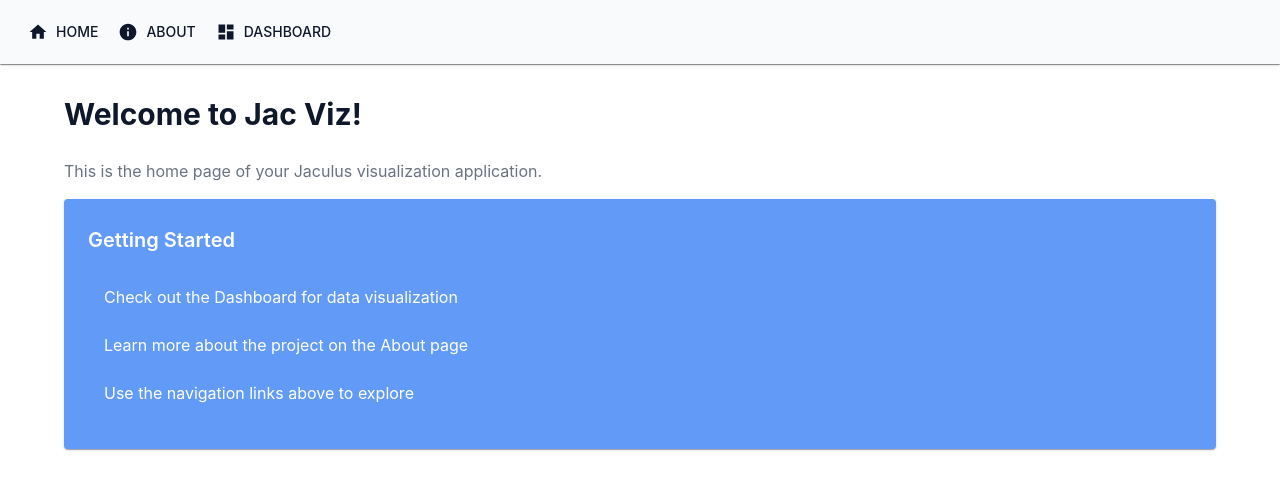
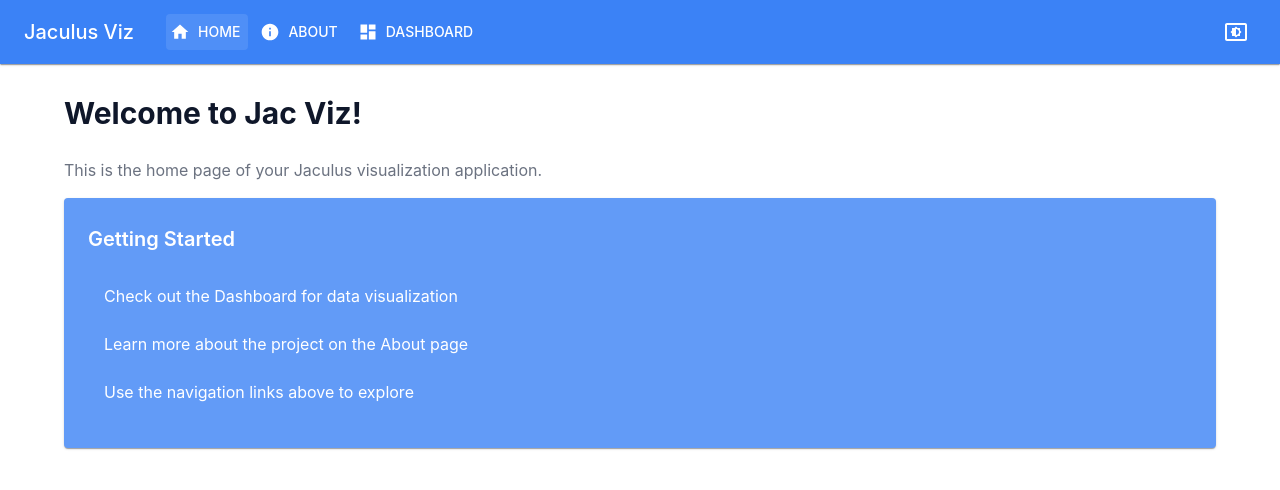
Before and after one commit to jaculus-org/Jaculus-viz, a React (Vite) app: page / in a window 1280 px wide. Shown: the top 490 px of the page. Built offline with nearby package versions, Linux system fonts and the light colour scheme.

Commit message:
feat: implement theme toggle functionality with context and MUI integration

```diff
--- /dev/null
+++ b/src/components/ThemeToggle.tsx
@@ -0,0 +1,101 @@
+import { IconButton, Menu, MenuItem, ListItemIcon, ListItemText } from '@mui/material'
+import {
+  Brightness4,
+  Brightness7,
+  SettingsBrightness,
+  LightMode,
+  DarkMode,
+  Computer
+} from '@mui/icons-material'
+import { useState } from 'react'
+import { useTheme } from '../context/ThemeContext'
+
+export function ThemeToggle() {
+  const { mode, setMode, actualMode } = useTheme()
+  const [anchorEl, setAnchorEl] = useState<null | HTMLElement>(null)
+  const open = Boolean(anchorEl)
+
+  const handleClick = (event: React.MouseEvent<HTMLElement>) => {
+    setAnchorEl(event.currentTarget)
+  }
+
+  const handleClose = () => {
+    setAnchorEl(null)
+  }
+
+  const handleModeSelect = (selectedMode: 'light' | 'dark' | 'system') => {
+    setMode(selectedMode)
+    handleClose()
+  }
+
+  const getIcon = () => {
+    if (mode === 'system') {
+      return <SettingsBrightness />
+    }
+    return actualMode === 'dark' ? <DarkMode /> : <LightMode />
+  }
+
+  const getModeLabel = (modeType: 'light' | 'dark' | 'system') => {
+    switch (modeType) {
+      case 'light':
+        return 'Light'
+      case 'dark':
+        return 'Dark'
+      case 'system':
+        return 'System'
+    }
+  }
+
+  const getModeIcon = (modeType: 'light' | 'dark' | 'system') => {
+    switch (modeType) {
+      case 'light':
+        return <Brightness7 />
+      case 'dark':
+        return <Brightness4 />
+      case 'system':
+        return <Computer />
+    }
+  }
+
+  return (
+    <>
+      <IconButton
+        color="inherit"
+        onClick={handleClick}
+        aria-label="toggle theme"
+        aria-controls={open ? 'theme-menu' : undefined}
+        aria-haspopup="true"
+        aria-expanded={open ? 'true' : undefined}
+      >
+        {getIcon()}
+      </IconButton>
+      <Menu
+        id="theme-menu"
+        anchorEl={anchorEl}
+        open={open}
+        onClose={handleClose}
+        anchorOrigin={{
+          vertical: 'bottom',
+          horizontal: 'right',
+        }}
+        transformOrigin={{
+          vertical: 'top',
+          horizontal: 'right',
+        }}
+      >
+        {(['light', 'dark', 'system'] as const).map((modeOption) => (
+          <MenuItem
+            key={modeOption}
+            onClick={() => handleModeSelect(modeOption)}
+            selected={mode === modeOption}
+          >
+            <ListItemIcon>
+              {getModeIcon(modeOption)}
+            </ListItemIcon>
+            <ListItemText primary={getModeLabel(modeOption)} />
+          </MenuItem>
+        ))}
+      </Menu>
+    </>
+  )
+}
--- /dev/null
+++ b/src/context/ThemeContext.tsx
@@ -0,0 +1,65 @@
+import React, { createContext, useContext, useEffect, useState } from 'react'
+import { ThemeProvider as MuiThemeProvider } from '@mui/material/styles'
+import { CssBaseline } from '@mui/material'
+import { getTheme } from '../theme'
+
+type ThemeMode = 'light' | 'dark' | 'system'
+
+interface ThemeContextType {
+  mode: ThemeMode
+  setMode: (mode: ThemeMode) => void
+  actualMode: 'light' | 'dark'
+}
+
+const ThemeContext = createContext<ThemeContextType | undefined>(undefined)
+
+export const useTheme = () => {
+  const context = useContext(ThemeContext)
+  if (!context) {
+    throw new Error('useTheme must be used within a ThemeProvider')
+  }
+  return context
+}
+
+interface ThemeProviderProps {
+  children: React.ReactNode
+}
+
+export function ThemeProvider({ children }: ThemeProviderProps) {
+  const [mode, setMode] = useState<ThemeMode>(() => {
+    const saved = localStorage.getItem('theme-mode')
+    return (saved as ThemeMode) || 'system'
+  })
+
+  const [systemMode, setSystemMode] = useState<'light' | 'dark'>(() => {
+    return window.matchMedia('(prefers-color-scheme: dark)').matches ? 'dark' : 'light'
+  })
+
+  // Listen for system theme changes
+  useEffect(() => {
+    const mediaQuery = window.matchMedia('(prefers-color-scheme: dark)')
+    const handleChange = (e: MediaQueryListEvent) => {
+      setSystemMode(e.matches ? 'dark' : 'light')
+    }
+
+    mediaQuery.addEventListener('change', handleChange)
+    return () => mediaQuery.removeEventListener('change', handleChange)
+  }, [])
+
+  // Save theme preference to localStorage
+  useEffect(() => {
+    localStorage.setItem('theme-mode', mode)
+  }, [mode])
+
+  const actualMode = mode === 'system' ? systemMode : mode
+  const theme = getTheme(actualMode)
+
+  return (
+    <ThemeContext.Provider value={{ mode, setMode, actualMode }}>
+      <MuiThemeProvider theme={theme}>
+        <CssBaseline />
+        {children}
+      </MuiThemeProvider>
+    </ThemeContext.Provider>
+  )
+}
--- a/src/main.tsx
+++ b/src/main.tsx
@@ -1,9 +1,7 @@
 import { StrictMode } from 'react'
 import { createRoot } from 'react-dom/client'
 import { RouterProvider, createRouter } from '@tanstack/react-router'
-import { ThemeProvider } from '@mui/material/styles'
-import { CssBaseline } from '@mui/material'
-import { theme } from './theme'
+import { ThemeProvider } from './context/ThemeContext'
 
 // Import the generated route tree
 import { routeTree } from './routeTree.gen'
@@ -20,8 +18,7 @@ declare module '@tanstack/react-router' {
 
 createRoot(document.getElementById('root')!).render(
   <StrictMode>
-    <ThemeProvider theme={theme}>
-      <CssBaseline />
+    <ThemeProvider>
       <RouterProvider router={router} />
     </ThemeProvider>
   </StrictMode>,
--- a/src/routes/__root.tsx
+++ b/src/routes/__root.tsx
@@ -1,46 +1,50 @@
 import { createRootRoute, Link, Outlet } from '@tanstack/react-router'
 import { TanStackRouterDevtools } from '@tanstack/router-devtools'
-import { AppBar, Toolbar, Box, Button, Container, Divider } from '@mui/material'
+import { AppBar, Toolbar, Typography, Button, Container, Box } from '@mui/material'
 import { Home, Info, Dashboard } from '@mui/icons-material'
+import { ThemeToggle } from '../components/ThemeToggle'
 
 export const Route = createRootRoute({
   component: () => (
     <>
-      <AppBar position="static" elevation={1} sx={{ backgroundColor: 'background.paper', color: 'text.primary' }}>
+      <AppBar position="static" elevation={1}>
         <Toolbar>
-          <Box sx={{ display: 'flex', gap: 1 }}>
+          <Typography variant="h6" component="div" sx={{ mr: 4 }}>
+            Jaculus Viz
+          </Typography>
+          <Box sx={{ display: 'flex', gap: 1, flexGrow: 1 }}>
             <Button
+              color="inherit"
               component={Link}
               to="/"
               startIcon={<Home />}
-              sx={{ color: 'text.primary' }}
-              className="[&.active]:font-bold [&.active]:color-primary"
+              sx={{ '&.active': { backgroundColor: 'rgba(255, 255, 255, 0.1)' } }}
             >
               Home
             </Button>
             <Button
+              color="inherit"
               component={Link}
               to="/about"
               startIcon={<Info />}
-              sx={{ color: 'text.primary' }}
-              className="[&.active]:font-bold [&.active]:color-primary"
+              sx={{ '&.active': { backgroundColor: 'rgba(255, 255, 255, 0.1)' } }}
             >
               About
             </Button>
             <Button
+              color="inherit"
               component={Link}
               to="/dashboard"
               startIcon={<Dashboard />}
-              sx={{ color: 'text.primary' }}
-              className="[&.active]:font-bold [&.active]:color-primary"
+              sx={{ '&.active': { backgroundColor: 'rgba(255, 255, 255, 0.1)' } }}
             >
               Dashboard
             </Button>
           </Box>
+          <ThemeToggle />
         </Toolbar>
       </AppBar>
-      <Divider />
-      <Container maxWidth="lg" sx={{ py: 2 }}>
+      <Container maxWidth="lg" sx={{ mt: 2, mb: 2 }}>
         <Outlet />
       </Container>
       <TanStackRouterDevtools />
--- a/src/theme.ts
+++ b/src/theme.ts
@@ -1,7 +1,8 @@
 import { createTheme } from '@mui/material/styles'
 
-export const theme = createTheme({
+export const getTheme = (mode: 'light' | 'dark') => createTheme({
   palette: {
+    mode,
     primary: {
       main: '#3b82f6', // Blue
     },
@@ -9,12 +10,12 @@ export const theme = createTheme({
       main: '#10b981', // Green
     },
     background: {
-      default: '#ffffff',
-      paper: '#f9fafb',
+      default: mode === 'light' ? '#ffffff' : '#0f172a',
+      paper: mode === 'light' ? '#f9fafb' : '#1e293b',
     },
     text: {
-      primary: '#0f172a',
-      secondary: '#6b7280',
+      primary: mode === 'light' ? '#0f172a' : '#f1f5f9',
+      secondary: mode === 'light' ? '#6b7280' : '#94a3b8',
     },
   },
   typography: {
```
